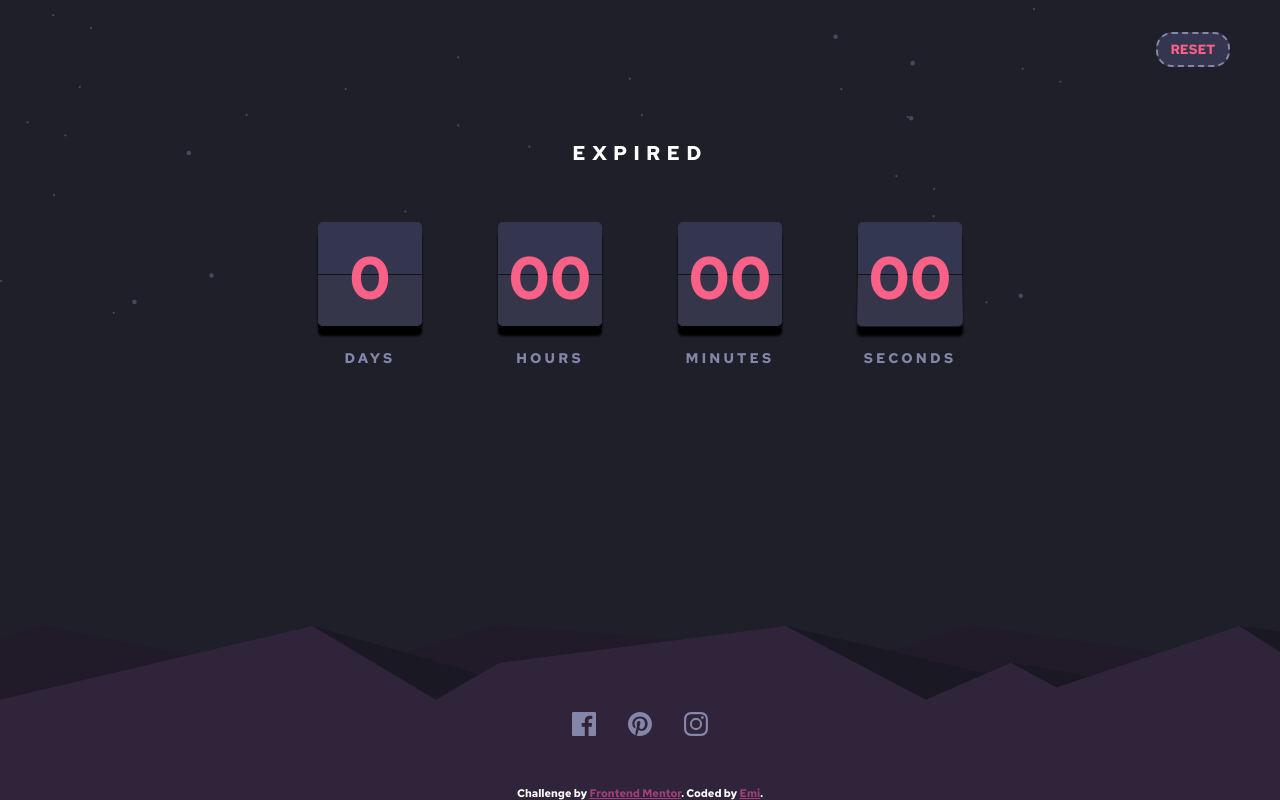
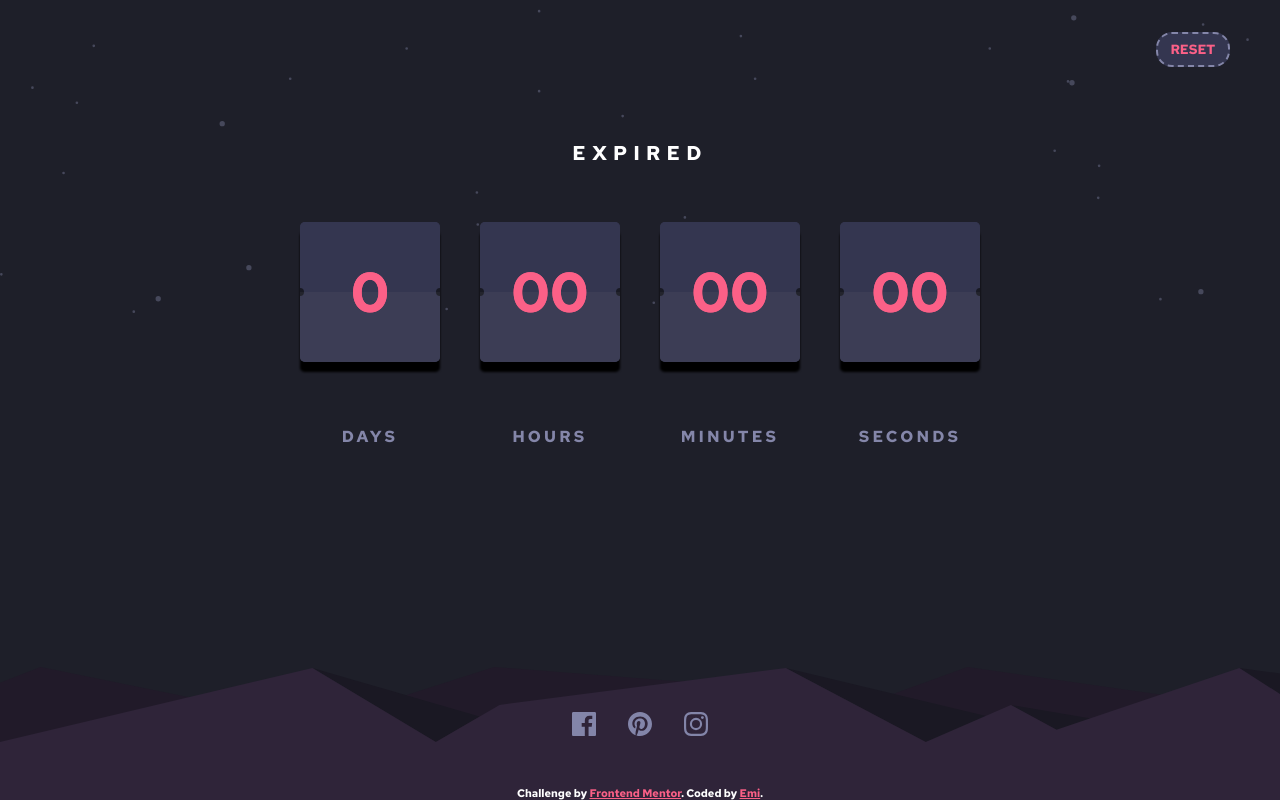
Before and after one commit to emquiroga/launch-countdown-timer-main, a plain HTML site: page index.html in a window 1280 px wide. Both pictures are taken after typing "10:30" into the empty fields and a click on the button "START". Drawn offline with Linux system fonts and the light colour scheme.

Commit message:
Finished
So happy with this challenge! Never thought would make it :)

```diff
--- a/app/main.js
+++ b/app/main.js
@@ -18,7 +18,8 @@ let formSection = document.getElementById("form-section");
 let countdownSection = document.getElementById("countdown-section");
 let mainTitle = document.getElementById("title");
 //Date array
-let countdownElements = ["days", "hours", "minutes", "seconds"];
+let countdownElementsTop = ["#days", "#hours", "#minutes", "#seconds"];
+let countdownElementsBottom = ["#_days", "#_hours", "#_minutes", "#_seconds"];
 //Reset
 let resetDate = false;
 console.log(resetDate);
@@ -65,13 +66,15 @@ function countDown(date) {
 };
 //Filling cards
 function fillCard() {
-    for(let i = 0; i < countdownElements.length; i++) {
-        document.getElementById (countdownElements[i]).innerHTML=time[i];
+    for(let i = 0; i < countdownElementsTop.length; i++) {
+        document.querySelector(countdownElementsTop[i]).innerHTML=time[i];
+        document.querySelector(countdownElementsBottom[i]).innerHTML=time[i];
     }
-    //Adding a "0" before seconds, minutes and hours if they're < 10
-    for (let j = 1; j < countdownElements.length; j++) {
+    //Adding a "0" before seconds, minutes hours and days if they're < 10
+    for (let j = 0; j < countdownElementsTop.length; j++) {
         if (time [j] < 10) {
-            document.getElementById (countdownElements[j]).innerHTML="0"+time[j];
+            document.querySelector(countdownElementsTop[j]).innerHTML="0"+time[j];
+            document.querySelector(countdownElementsBottom[j]).innerHTML="0"+time[j];
         };
     };
 }
@@ -81,7 +84,6 @@ resetBtn.addEventListener('click', () => {
     console.log(resetDate);
     formSection.style.display = 'inherit';//Show again the form section
     countdownSection.style.display = 'none';//Hide the countdown
-    flipSeconds.classList.add('__flip-animation-inf');
     return resetDate;
 })
 //Time expired
@@ -90,38 +92,76 @@ function expired(x){
         clearInterval(x);//Finish countdown
 
         //Fill cards with 00s
-        document.getElementById(countdownElements[0]).innerHTML = '0'; //Days
-        for (let i = 1; i < countdownElements.length; i++){
-            document.getElementById(countdownElements[i]).innerHTML = '00'; //Hours, minutes, seconds
+        document.querySelector(countdownElementsTop[0]).innerHTML = '0'; //Days
+        document.querySelector(countdownElementsBottom[0]).innerHTML = '0'; //Days
+        for (let i = 1; i < countdownElementsTop.length; i++){
+            document.querySelector(countdownElementsTop[i]).innerHTML = '00'; //Hours, minutes, seconds
+            document.querySelector(countdownElementsBottom[i]).innerHTML = '00'; //Hours, minutes, seconds
         }
         //Change title content
         mainTitle.textContent = `EXPIRED`;
     }
 };
-//Animations
-let flipDays = document.getElementById("flip-days");
-let flipHours = document.getElementById("flip-hours");
-let flipMinutes = document.getElementById("flip-minutes");
-let flipSeconds = document.getElementById("flip-seconds");
+//Animations variables
+let flipDaysT = document.getElementById("flip-days-t");
+let flipDaysB = document.getElementById("flip-days-b");
+let spanDaysT = document.getElementById("days")
+let spanDaysB = document.getElementById("_days")
 
-function animation(){
-    if (days === 0 && hours === 0 && minutes === 0 && seconds === 0) {
-        flipSeconds.classList.remove('__flip-animation-inf');
-    } else if (seconds === 0) {
-        flipMinutes.classList.add('__flip-animation');
-    } else if (minutes === 0 && seconds === 0) {
-        flipHours.classList.add('__flip-animation');
-    } else if (minutes === 0 && seconds === 0 && hours === 0) {
-        flipDays.classList.add('__flip-animation');
-    } else {
-        flipMinutes.classList.remove('__flip-animation');
-        flipHours.classList.remove('__flip-animation');
-        flipDays.classList.remove('__flip-animation');
-    };
+let flipHoursT = document.getElementById("flip-hours-t");
+let flipHoursB = document.getElementById("flip-hours-b");
+let spanHoursT = document.getElementById("hours")
+let spanHoursB = document.getElementById("_hours")
 
-// An issue with this animation code is,
-//when you load the app, if any date is 0,
-//animations get loaded
-//Can I fix this with async?
+let flipMinutesT = document.getElementById("flip-minutes-t");
+let flipMinutesB = document.getElementById("flip-minutes-b");
+let spanMinutesT = document.getElementById("minutes")
+let spanMinutesB = document.getElementById("_minutes")
 
+let flipSecondsT = document.getElementById("flip-seconds-t");
+let flipSecondsB = document.getElementById("flip-seconds-b");
+let spanSecondsT = document.getElementById("seconds");
+let spanSecondsB = document.getElementById("_seconds");
+
+//Countdown animation
+function animateCountdown (topDiv, bottomDiv, topSpan, bottomSpan) {
+topDiv.style.animation = "flippinCardTop 0.5s linear";
+bottomDiv.style.animation = "flippinCardBottom 0.5s linear";
+topSpan.style.animation = "flippinCardTop 0.5s linear";
+bottomSpan.style.animation = "flippinCardBottom 0.5s linear";
+
+function animationTop() {
+    topDiv.style.animation = "";
+    topDiv.removeEventListener("animationend", animationTop);
+    topSpan.style.animation = "";
+    topSpan.removeEventListener("animationend", animationTop);
 };
+
+function animationBottom() {
+    bottomDiv.style.animation = "";
+    bottomDiv.removeEventListener("animationend", animationBottom);
+    bottomSpan.style.animation = "";
+    bottomSpan.removeEventListener("animationend", animationBottom);
+};
+
+topDiv.addEventListener("animationend", animationTop);
+bottomDiv.addEventListener("animationend", animationBottom);
+topSpan.addEventListener("animationend", animationTop);
+bottomSpan.addEventListener("animationend", animationBottom)
+}
+
+//Animation function
+function animation() {
+    if(seconds >=0) { //Seconds always animated (until EXPIRED)
+        animateCountdown(flipSecondsT, flipSecondsB, spanSecondsT, spanSecondsB)
+    }
+    if(seconds === 0 && distance !== 0) {
+        animateCountdown(flipMinutesT, flipMinutesB, spanMinutesT, spanMinutesB);
+    }
+    if(seconds === 0 && minutes === 0 && distance !== 0) {
+        animateCountdown(flipHoursT, flipHoursB, spanHoursT, spanHoursB);
+    }
+    if(seconds === 0 && minutes === 0 && hours === 0 && distance !== 0) {
+        animateCountdown(flipDaysT, flipDaysB, spanDaysT, spanDaysB);
+    }
+}
--- a/index.html
+++ b/index.html
@@ -13,7 +13,7 @@
   <!-- Feel free to remove these styles or customise in your own stylesheet 👍 -->
   <style>
     .attribution { font-size: 11px; text-align: center; color: white; }
-    .attribution a { color: hsl(325, 45%, 44%); }
+    .attribution a { color: hsl(345, 95%, 68%); }
   </style>
 </head>
 <body>
@@ -29,62 +29,53 @@
 <section class="countdown" id="countdown-section">
   <button type="button" class="__reset __button" id="reset-button">Reset</button>
     <h1 class="__title" id="title"></h1>
+
     <div class="__cards-wrapper">
+
+      <!--Days-->
     <div class="counter__container">
       <div class="__card-bg">
-        <div class="__top" id="flip-days"></div>
-        <div class="__division"></div>
-        <div class="__bottom"></div>
+        <div class="__top" id="flip-days-t"></div>
+        <div class="__bottom" id="flip-days-b"></div>
+        <span class="__time" id="days"></span>
+        <span class="__time" id="_days"></span>
       </div>
-      <div class="counter__card">
-        <p class="__time" id="days">
-
-        </p>
-        <p class="__text">Days</p>
-      </div>
+      <p class="__text">Days</p>
     </div>
 
+      <!--Hours-->
     <div class="counter__container">
       <div class="__card-bg">
-        <div class="__top" id="flip-hours"></div>
-        <div class="__division"></div>
-        <div class="__bottom"></div>
+        <div class="__top" id="flip-hours-t"></div>
+        <div class="__bottom" id="flip-hours-b"></div>
+        <span class="__time" id="hours"></span>
+        <span class="__time" id="_hours"></span>
       </div>
-      <div class="counter__card">
-        <p class="__time" id="hours">
-
-        </p>
-        <p class="__text">Hours</p>
-      </div>
+      <p class="__text">Hours</p>
     </div>
 
+      <!--Minutes-->
     <div class="counter__container">
       <div class="__card-bg">
-        <div class="__top" id="flip-minutes"></div>
-        <div class="__division"></div>
-        <div class="__bottom"></div>
+        <div class="__top" id="flip-minutes-t"></div>
+        <div class="__bottom" id="flip-minutes-b"></div>
+        <span class="__time" id="minutes"></span>
+        <span class="__time" id="_minutes"></span>
       </div>
-      <div class="counter__card">
-        <p class="__time" id="minutes">
-
-        </p>
         <p class="__text">Minutes</p>
-      </div>
     </div>
 
+      <!--Seconds-->
        <div class="counter__container">
          <div class="__card-bg">
-           <div class="__top __flip-animation-inf" id="flip-seconds"></div>
-           <div class="__division"></div>
-           <div class="__bottom "></div>
+           <div class="__top" id="flip-seconds-t"></div>
+           <div class="__bottom" id="flip-seconds-b"></div>
+           <span class="__time" id="seconds"></span>
+           <span class="__time" id="_seconds"></span>
          </div>
-      <div class="counter__card">
-        <p class="__time" id="seconds">
-
-        </p>
         <p class="__text">Seconds</p>
       </div>
-    </div>
+
   </div>
 </section>
 <footer>
--- a/sass/_countdown-section.scss
+++ b/sass/_countdown-section.scss
@@ -1,5 +1,5 @@
 .countdown {
-  display: none; /*NEED TO SET BACK TO NONE AGAIN FOR APP LATER*/
+  display: none;
   position: relative;
 }
 .__reset {
@@ -40,26 +40,20 @@
 }
 
 .counter__container {
-  position: relative;
-  width: 4.375rem;
+  width: 4.5rem;
 
   @include breakpoint-up(medium) {
-    width: 6.5rem;
-    height: 6.5rem;
+    width: 5.5rem;
+    height: 5.5rem;
+  }
+  @include breakpoint-up(large) {
+    width: 8.75rem;
+    height: 8.75rem;
   }
 }
 
 //Numbers and Text
 
-.counter__card {
-  position: absolute;
-  width: 4.375rem;
-
-  @include breakpoint-up(medium) {
-    width: 6.5rem;
-    height: 6.5rem;
-  }
-}
 .__text {
   text-transform: uppercase;
   font-family: "Red Hat Text", sans-serif;
@@ -72,108 +66,193 @@
   @include breakpoint-up(medium) {
     font-size: 0.875rem;
   }
+  @include breakpoint-up(large) {
+    font-size: 1rem;
+    padding-top: 3rem;
+  }
 }
 .__time {
+  width: 4.5rem;
+  height: 4.5rem;
+  position: absolute;
+  top: 0;
+  left: 0;
+  display: flex;
+  justify-content: center;
+  align-items: center;
   font-size: 1.875rem;
   color: $softRed;
-  text-align: center;
-  margin: 1rem 0;
 
   @include breakpoint-up(medium) {
-    font-size: 3.75rem;
+    width: 5.5rem;
+    height: 5.5rem;
+    font-size: 2.8rem;
   }
+  @include breakpoint-up(large) {
+    width: 8.75rem;
+    height: 8.75rem;
+    font-size: 3.5rem;
+  }
+}
+#seconds {
+  transform-origin: center;
+}
+#_seconds {
+  transform-origin: center;
 }
 
 //Background
 
 .__card-bg {
-  position: absolute;
-  width: 4.375rem;
-  height: 4.375rem;
+  position: relative;
+  width: 4.5rem;
+  height: 4.5rem;
   perspective: 23rem;
   background-color: $darkBlue;
   border-radius: 5px;
   filter: drop-shadow(0px 10px 1px black);
 
   @include breakpoint-up(medium) {
-    width: 6.5rem;
-    height: 6.5rem;
+    width: 5.5rem;
+    height: 5.5rem;
+  }
+
+  @include breakpoint-up(large) {
+    width: 8.75rem;
+    height: 8.75rem;
   }
 }
 .__top {
-  width: 4.375rem;
-  height: 4.375rem;
+  width: 4.5rem;
+  height: 2.25rem;
   border-radius: 5px;
   position: absolute;
 
+  &::after {
+    content: " ";
+    position: absolute;
+    bottom: 0;
+    left: 0;
+    width: 0.25rem;
+    height: 0.25rem;
+    border-radius: 0 100% 0 0;
+    background-color: $darkestBlue;
+    z-index: 2;
+  }
+  &::before {
+    content: " ";
+    position: absolute;
+    bottom: 0;
+    right: 0;
+    width: 0.25rem;
+    height: 0.25rem;
+    border-radius: 100% 0 0 0;
+    background-color: $darkestBlue;
+    z-index: 2;
+  }
+
   @include breakpoint-up(medium) {
-    width: 6.5rem;
-    height: 6.5rem;
+    width: 5.5rem;
+    height: 2.75rem;
+  }
+
+  @include breakpoint-up(large) {
+    width: 8.75rem;
+    height: 4.375rem;
   }
 }
 
 .__bottom {
-  width: 4.375rem;
-  height: 2.1875rem;
+  width: 4.5rem;
+  height: 2.25rem;
   border-radius: 5px;
   position: absolute;
   background-color: $darkBlue;
-  z-index: 1;
-  filter: saturate(1.5) grayscale(50%);
+  filter: contrast(0.9);
+
+  &::after {
+    content: " ";
+    position: absolute;
+    top: 0;
+    left: 0;
+    width: 0.25rem;
+    height: 0.25rem;
+    border-radius: 0 0 100% 0;
+    background-color: $darkestBlue;
+    z-index: 2;
+  }
+  &::before {
+    content: " ";
+    position: absolute;
+    top: 0;
+    right: 0;
+    width: 0.25rem;
+    height: 0.25rem;
+    border-radius: 0 0 0 100%;
+    background-color: $darkestBlue;
+    z-index: 2;
+  }
 
   @include breakpoint-up(medium) {
-    width: 6.5rem;
-    height: 3.25rem;
+    width: 5.5rem;
+    height: 2.75rem;
+  }
+
+  @include breakpoint-up(large) {
+    width: 8.75rem;
+    height: 4.375rem;
   }
 }
 .__top {
   top: 0;
+  background-color: $darkBlue;
+  opacity: 1;
+  transform-origin: bottom;
 }
 .__bottom {
   bottom: 0;
-}
-.__division {
-  position: absolute;
-  width: 4.375rem;
-  height: 1px;
-  top: 50%;
-  background-color: black;
-  opacity: 0.65;
-  z-index: 2;
-
-  @include breakpoint-up(medium) {
-    width: 6.5rem;
-  }
+  background-color: $darkBlue;
+  opacity: 1;
+  transform-origin: top;
 }
 
 //Animations
 
-@keyframes flippinCard {
+@keyframes flippinCardTop {
   0% {
-    transform: rotate3d(-1, 0, 0, 0deg);
+    transform: rotate3d(0);
   }
   50% {
     transform: rotate3d(-1, 0, 0, 90deg);
   }
   100% {
-    transform: rotate3d(-1, 0, 0, 180deg);
+    transform: rotate3d(-1, 0, 0, 90deg);
+  }
+}
+
+@keyframes flippinCardBottom {
+  0% {
+    transform: rotate3d(1, 0, 0, 90deg);
+  }
+  50% {
+    transform: rotate3d(1, 0, 0, 90deg);
+  }
+  100% {
+    transform: rotate3d(0);
   }
 }
 
 //Animation classes
 
-.__flip-animation-inf {
-  //Only for seconds
-  animation: flippinCard;
-  animation-duration: 1000ms;
-  animation-iteration-count: infinite;
-  background-color: $darkBlue;
-  opacity: 0.85;
+.__animation-top {
+  animation: 1000ms linear 0s 1 normal none running flippinCardTop;
 }
-.__flip-animation {
-  //Rest of the time
-  animation: flippinCard;
-  animation-duration: 1500ms;
-  background-color: $darkBlue;
-  opacity: 0.85;
+.__animation-bottom {
+  animation: 1000ms linear 1000ms 1 normal none running flippinCardBottom;
 }
+.__animation-top-infinite {
+  animation: 1000ms linear 0s infinite normal none running flippinCardTop;
+}
+.__animation-bottom-infinite {
+  animation: 1000ms linear 1000ms infinite normal none running flippinCardBottom;
+}
--- a/sass/_footer.scss
+++ b/sass/_footer.scss
@@ -2,7 +2,10 @@ footer {
   position: absolute;
   left: 0;
   bottom: 0;
-  width: 100%;
+  width: 100vw;
+  background-image: url(../images/pattern-hills.svg);
+  background-repeat: no-repeat;
+  background-size: cover;
 }
 .media-wrapper {
   display: flex;
--- a/sass/_globals.scss
+++ b/sass/_globals.scss
@@ -16,17 +16,16 @@ body {
   padding: 0;
   font-family: "Red Hat Text", sans-serif;
   background-color: $darkerBlue;
-  background-image: url(../images/bg-stars.svg),
-    url(../images/pattern-hills.svg);
-  background-repeat: no-repeat, no-repeat;
-  background-size: 250%, 300%;
-  background-position: bottom 60vh left 0%, bottom 0% left 86%;
+  background-image: url(../images/bg-stars.svg);
+  background-repeat: no-repeat;
+  background-size: 250%;
+  background-position: bottom 60vh left 0%;
 
   @include breakpoint-up(medium) {
-    background-size: 150%, 175%;
+    background-size: 150%;
   }
   @include breakpoint-up(large) {
-    background-size: 85%, 100%;
+    background-size: 100%;
   }
 }
 .__button {
```
Also changed, not shown: css/style.css, 4 other files.
